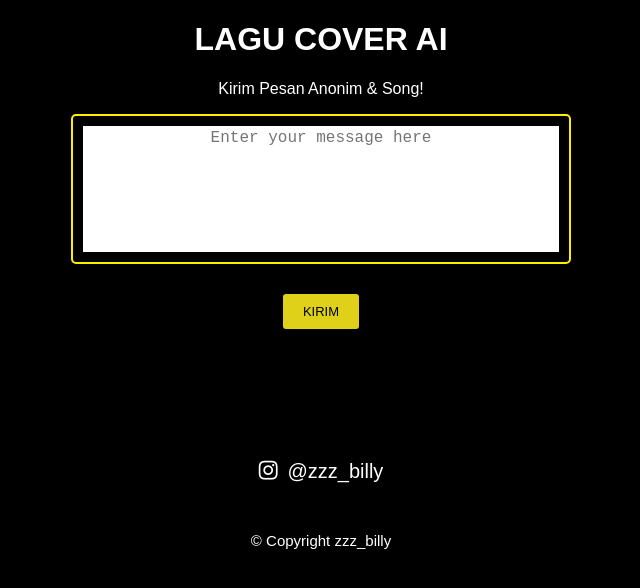
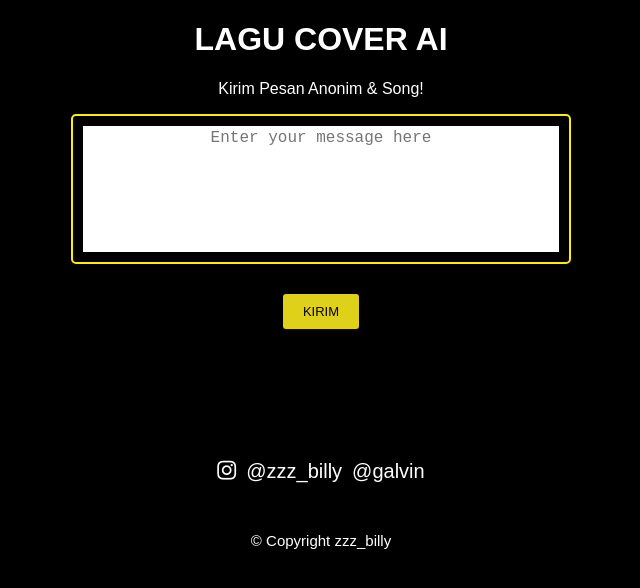
Before and after one commit to zzzbilly/lly-, a plain HTML site: page index.html in a window 1280 px wide. Shown: the whole page, without its empty margins (319-959 px from the left). Drawn offline with Linux system fonts and the light colour scheme; a web font is replaced by a local one.

Commit message:
Update index.html

```diff
--- a/index.html
+++ b/index.html
@@ -44,7 +44,7 @@
                 <textarea type="text" id="message" placeholder="Enter your message here"></textarea>
               </div>
         <button onclick="sendMessage()">KIRIM</button>
-        <i class="fa fa-instagram" style="font-size:22px;"><a href="https://instagram.com/zzz_billy" target="_blank">@zzz_billy</a></i>
+        <i class="fa fa-instagram" style="font-size:22px;"><a href="https://instagram.com/zzz_billy" target="_blank">@zzz_billy</a href="https://www.instagram.com/galv1508?igsh=ZnM3eGVuYWU4ZmJ4" target="_blank"><a>@galvin</a></i>
         <footer>© Copyright zzz_billy</footer>
 </body>
 </html>
```
